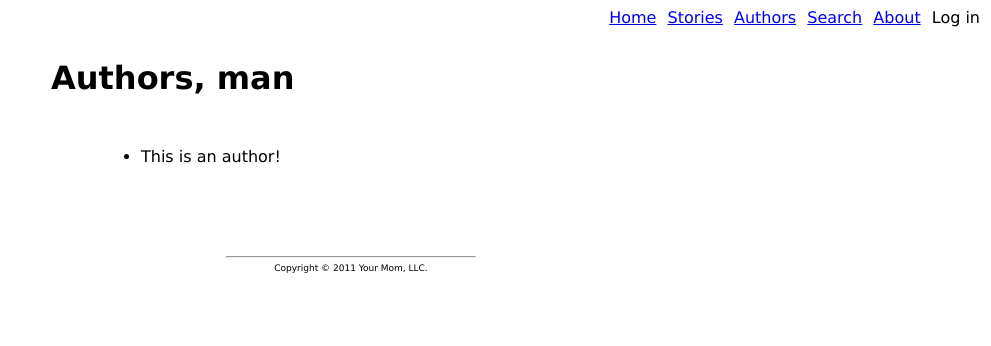
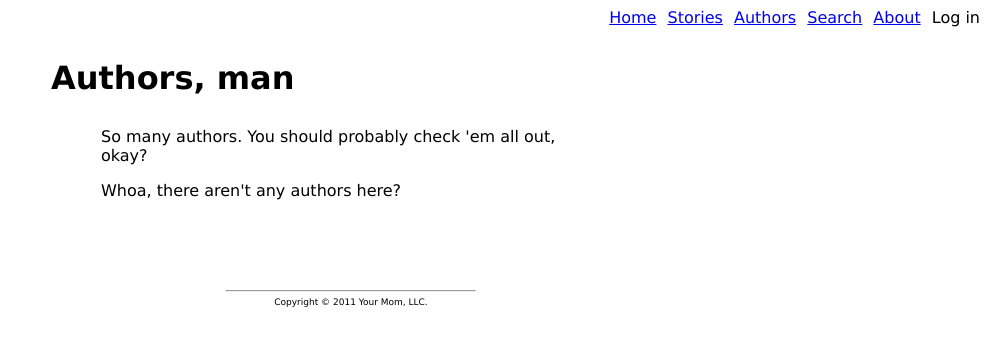
Before and after one commit to keithfancher/Workshop, a Django app: template templates/authors.html in a window 1280 px wide. Shown: the top 346 px of the page, without its empty margins (289-1280 px from the left). Run offline with Django 3.2, Linux system fonts and the light colour scheme; the template is opened without the code that fills it, so the values that code supplies are empty.

Commit message:
actually display stories and authors

```diff
--- a/templates/authors.html
+++ b/templates/authors.html
@@ -1,13 +1,23 @@
 {% extends "base.html" %}
 
-{% block title %}View the authors{% endblock %}
+{% block title %}View some authors{% endblock %}
 
 {% block heading %}Authors, man{% endblock %}
 
 {% block content %}
 
-<ul>
-    <li>This is an author!</li>
-</ul>
+<p>
+So many authors. You should probably check 'em all out, okay?
+</p>
+
+{% if authors %}
+    <ul>
+        {% for author in authors %}
+        <li>{{ author }}</li>
+        {% endfor %}
+    </ul>
+{% else %}
+    <p>Whoa, there aren't any authors here?</p>
+{% endif %}
 
 {% endblock %}
--- a/templates/base.html
+++ b/templates/base.html
@@ -37,7 +37,7 @@
         }
 
         .page_title {
-            margin-bottom: 50px;
+            margin-bottom: 30px;
             margin-left: -50px; /* cheater! */
         }
     </style>
```
Also changed, not shown: stories/views.py (+6 -2 lines), templates/stories.html (+13 -3 lines), 1 other file.
